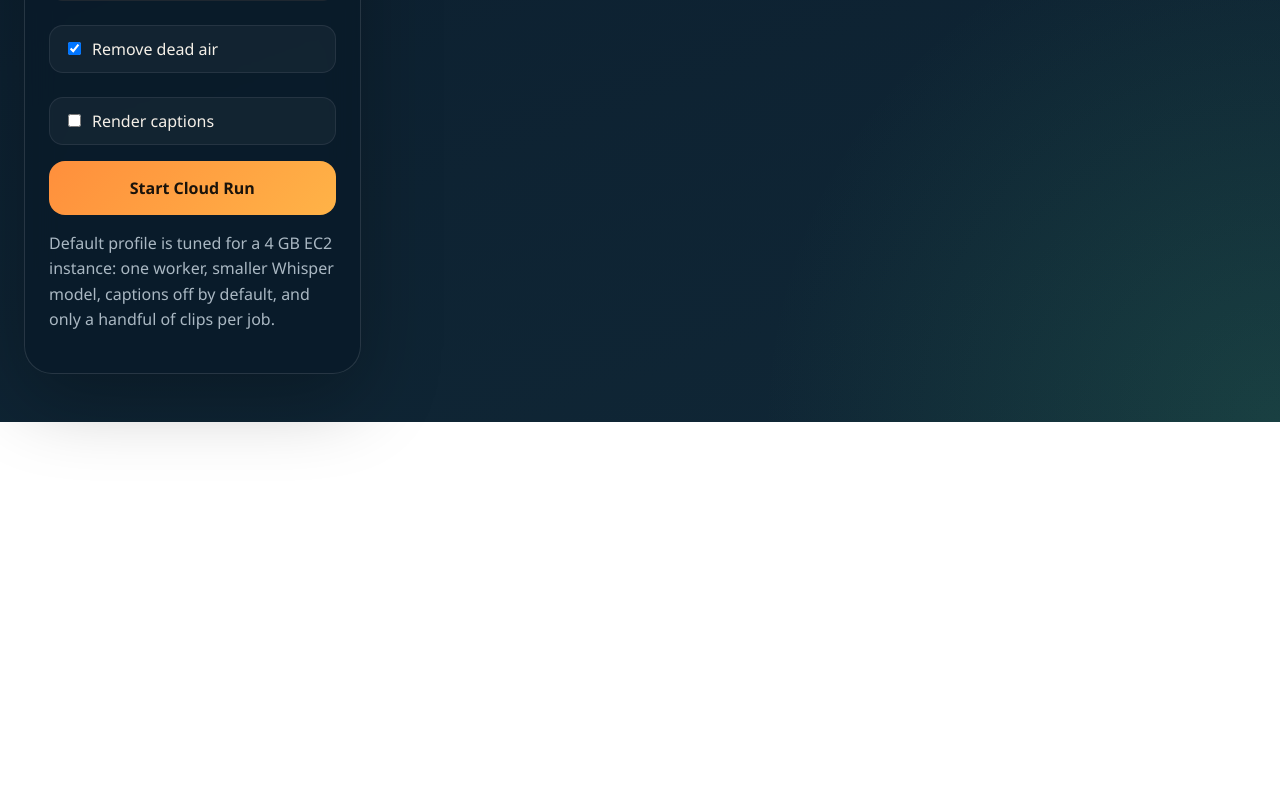
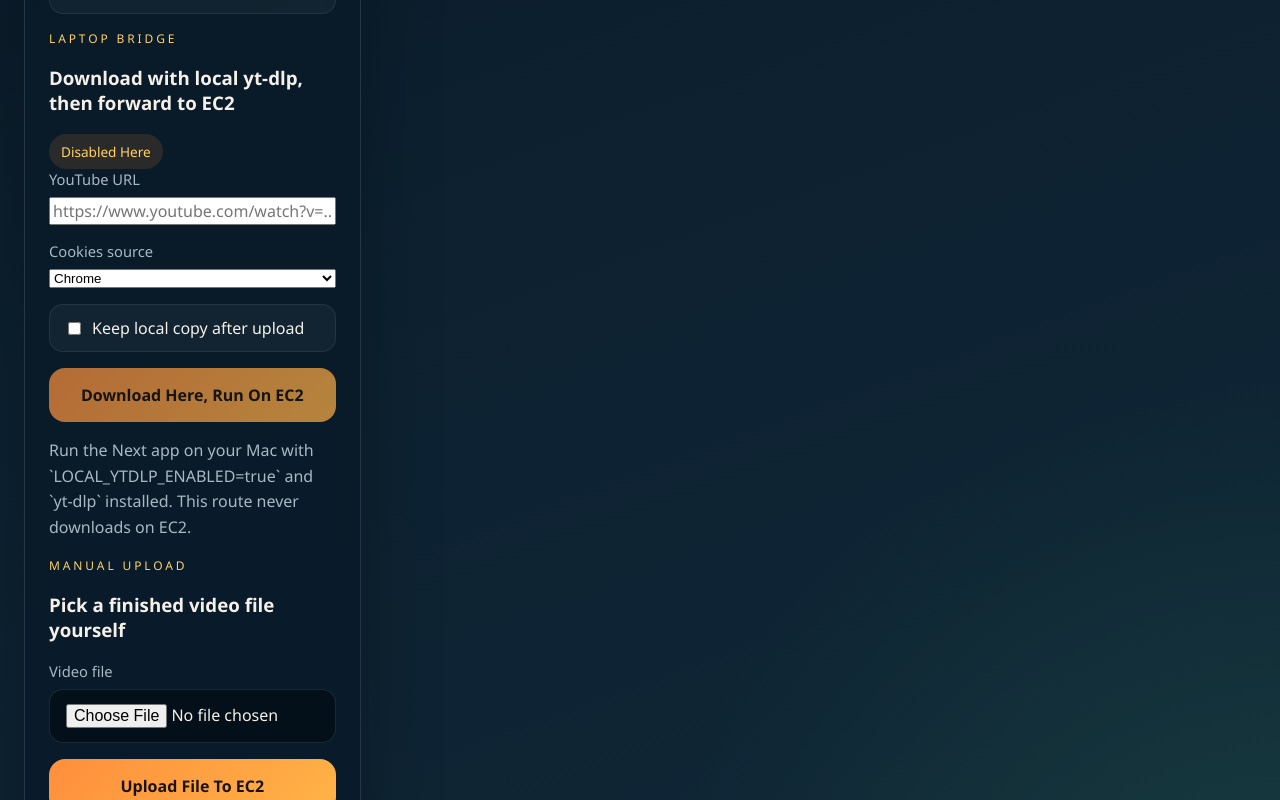
Before and after one commit to abhipranav/viral-clips-generator, a Next.js app in the folder web/: page / in a window 1280 px wide. Shown: the part 920-1720 px from the top of the page. Before the commit the page ends 1342 px from the top, so only its background shows below. Built offline with nearby package versions, Linux system fonts and the light colour scheme; no server answers.

Commit message:
feat(web): add laptop bridge flow to dashboard intake panel

```diff
--- a/web/app/page.tsx
+++ b/web/app/page.tsx
@@ -3,7 +3,13 @@
 import type { FormEvent } from "react";
 import { startTransition, useDeferredValue, useEffect, useState } from "react";
 
-import { createRun, fetchDashboard, fetchRun, resolveMediaUrl } from "../lib/api";
+import {
+  createRun,
+  createRunFromYouTube,
+  fetchDashboard,
+  fetchRun,
+  resolveMediaUrl,
+} from "../lib/api";
 import type { QueueStats, RunRecord } from "../lib/types";
 
 const defaultQueue: QueueStats = {
@@ -11,6 +17,7 @@ const defaultQueue: QueueStats = {
   running: 0,
   concurrency: 1,
 };
+const localDownloaderEnabled = process.env.NEXT_PUBLIC_LOCAL_YTDLP_ENABLED === "true";
 
 function formatTimestamp(value: string): string {
   return new Intl.DateTimeFormat(undefined, {
@@ -33,12 +40,17 @@ export default function HomePage() {
   const [selectedRunId, setSelectedRunId] = useState<string | null>(null);
   const [selectedRun, setSelectedRun] = useState<RunRecord | null>(null);
   const [title, setTitle] = useState("");
+  const [youtubeUrl, setYoutubeUrl] = useState("");
+  const [cookiesBrowser, setCookiesBrowser] = useState("chrome");
+  const [keepLocalCopy, setKeepLocalCopy] = useState(false);
   const [maxClips, setMaxClips] = useState("5");
   const [generateCaptions, setGenerateCaptions] = useState(false);
   const [removeSilence, setRemoveSilence] = useState(true);
   const [videoFile, setVideoFile] = useState<File | null>(null);
   const [isUploading, setIsUploading] = useState(false);
+  const [isLocalDownloading, setIsLocalDownloading] = useState(false);
   const [message, setMessage] = useState<string | null>(null);
+  const [localMessage, setLocalMessage] = useState<string | null>(null);
   const deferredRuns = useDeferredValue(runs);
 
   useEffect(() => {
@@ -147,6 +159,51 @@ export default function HomePage() {
     }
   }
 
+  async function handleLocalDownload(): Promise<void> {
+    if (!youtubeUrl.trim()) {
+      setLocalMessage("Paste a YouTube URL before starting the local bridge.");
+      return;
+    }
+
+    setIsLocalDownloading(true);
+    setLocalMessage(null);
+
+    try {
+      const response = await createRunFromYouTube({
+        youtubeUrl,
+        title,
+        maxClips,
+        generateCaptions,
+        removeSilence,
+        cookiesBrowser,
+        keepLocalCopy,
+      });
+
+      setLocalMessage(
+        response.localFilePath
+          ? `Downloaded locally and queued as ${response.runId}. Kept copy at ${response.localFilePath}`
+          : `Downloaded locally and queued as ${response.runId}.`,
+      );
+      setYoutubeUrl("");
+
+      startTransition(() => {
+        setSelectedRunId(response.runId);
+      });
+
+      const dashboard = await fetchDashboard();
+      setQueue(dashboard.queue);
+      setRuns(dashboard.runs);
+
+      const detail = await fetchRun(response.runId);
+      setQueue(detail.queue);
+      setSelectedRun(detail.run);
+    } catch (err) {
+      setLocalMessage(err instanceof Error ? err.message : "Local download bridge failed.");
+    } finally {
+      setIsLocalDownloading(false);
+    }
+  }
+
   return (
     <main className="shell">
       <section className="hero">
@@ -178,26 +235,14 @@ export default function HomePage() {
       </section>
 
       <section className="workspace">
-        <form className="panel upload-panel" onSubmit={handleSubmit}>
+        <section className="panel upload-panel">
           <div className="panel-head">
             <div>
               <p className="eyebrow">New Run</p>
-              <h2>Send an uploaded source video</h2>
+              <h2>Pick your input source</h2>
             </div>
             <span className="pill">{generateCaptions ? "Caption Mode" : "Fast Mode"}</span>
           </div>
-
-          <label className="field">
-            <span>Video file</span>
-            <input
-              type="file"
-              accept="video/*"
-              onChange={(event) => {
-                const nextFile = event.target.files?.[0] || null;
-                setVideoFile(nextFile);
-              }}
-            />
-          </label>
 
           <label className="field">
             <span>Clip pack title</span>
@@ -240,9 +285,98 @@ export default function HomePage() {
             </label>
           </div>
 
-          <button className="primary-button" disabled={isUploading} type="submit">
-            {isUploading ? "Queueing..." : "Start Cloud Run"}
-          </button>
+          <div className="source-section">
+            <div className="section-header">
+              <div>
+                <p className="eyebrow">Laptop Bridge</p>
+                <h3>Download with local yt-dlp, then forward to EC2</h3>
+              </div>
+              <span className={`pill ${localDownloaderEnabled ? "" : "pill-muted"}`}>
+                {localDownloaderEnabled ? "Enabled Here" : "Disabled Here"}
+              </span>
+            </div>
+
+            <label className="field">
+              <span>YouTube URL</span>
+              <input
+                type="url"
+                placeholder="https://www.youtube.com/watch?v=..."
+                value={youtubeUrl}
+                onChange={(event) => setYoutubeUrl(event.target.value)}
+              />
+            </label>
+
+            <label className="field">
+              <span>Cookies source</span>
+              <select
+                className="select-input"
+                value={cookiesBrowser}
+                onChange={(event) => setCookiesBrowser(event.target.value)}
+              >
+                <option value="chrome">Chrome</option>
+                <option value="brave">Brave</option>
+                <option value="firefox">Firefox</option>
+                <option value="edge">Edge</option>
+                <option value="safari">Safari</option>
+                <option value="chromium">Chromium</option>
+                <option value="none">No browser cookies</option>
+              </select>
+            </label>
+
+            <label className="toggle">
+              <input
+                type="checkbox"
+                checked={keepLocalCopy}
+                onChange={(event) => setKeepLocalCopy(event.target.checked)}
+              />
+              <span>Keep local copy after upload</span>
+            </label>
+
+            <button
+              className="primary-button"
+              disabled={!localDownloaderEnabled || isLocalDownloading}
+              onClick={() => {
+                void handleLocalDownload();
+              }}
+              type="button"
+            >
+              {isLocalDownloading ? "Downloading Locally..." : "Download Here, Run On EC2"}
+            </button>
+
+            <p className="supporting-copy">
+              Run the Next app on your Mac with `LOCAL_YTDLP_ENABLED=true` and `yt-dlp`
+              installed. This route never downloads on EC2.
+            </p>
+
+            {localMessage ? <p className="message">{localMessage}</p> : null}
+          </div>
+
+          <div className="panel-divider" />
+
+          <form className="source-section" onSubmit={handleSubmit}>
+            <div className="section-header">
+              <div>
+                <p className="eyebrow">Manual Upload</p>
+                <h3>Pick a finished video file yourself</h3>
+              </div>
+            </div>
+
+            <label className="field">
+              <span>Video file</span>
+              <input
+                type="file"
+                accept="video/*"
+                onChange={(event) => {
+                  const nextFile = event.target.files?.[0] || null;
+                  setVideoFile(nextFile);
+                }}
+              />
+            </label>
+
+            <button className="primary-button" disabled={isUploading} type="submit">
+              {isUploading ? "Queueing..." : "Upload File To EC2"}
+            </button>
+          </form>
 
           <p className="supporting-copy">
             Default profile is tuned for a 4 GB EC2 instance: one worker, smaller Whisper model,
@@ -250,7 +384,7 @@ export default function HomePage() {
           </p>
 
           {message ? <p className="message">{message}</p> : null}
-        </form>
+        </section>
 
         <section className="panel run-panel">
           <div className="panel-head">
```
